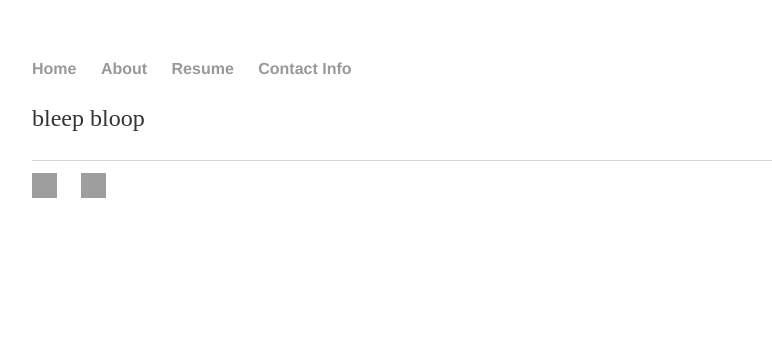
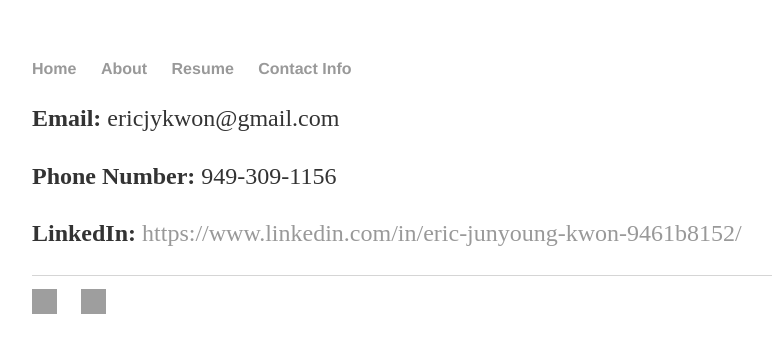
Before and after one commit to junyoung-kwon/Personal-Website, a Jekyll site: the page built from contact_info/index.html, in a window 1280 px wide. Shown: the top 353 px of the page, without its empty margins (160-932 px from the left). Built offline with Jekyll 4.4.1, drawn with Linux system fonts in a browser that asks for light colours; grey boxes are pictures that could not be loaded.

Commit message:
Update index.html

```diff
--- a/contact_info/index.html
+++ b/contact_info/index.html
@@ -3,5 +3,7 @@ layout: default
 title: Contact Info
 ---
 <div class="contact_info">
-  <p>bleep bloop</p>
+  <p><b>Email:</b> ericjykwon@gmail.com</p>
+  <p><b>Phone Number:</b> 949-309-1156</p>
+  <p><b>LinkedIn:</b> <a href="https://www.linkedin.com/in/eric-junyoung-kwon-9461b8152/">https://www.linkedin.com/in/eric-junyoung-kwon-9461b8152/</a></p>
 </div><!-- /.contact_info -->
```
